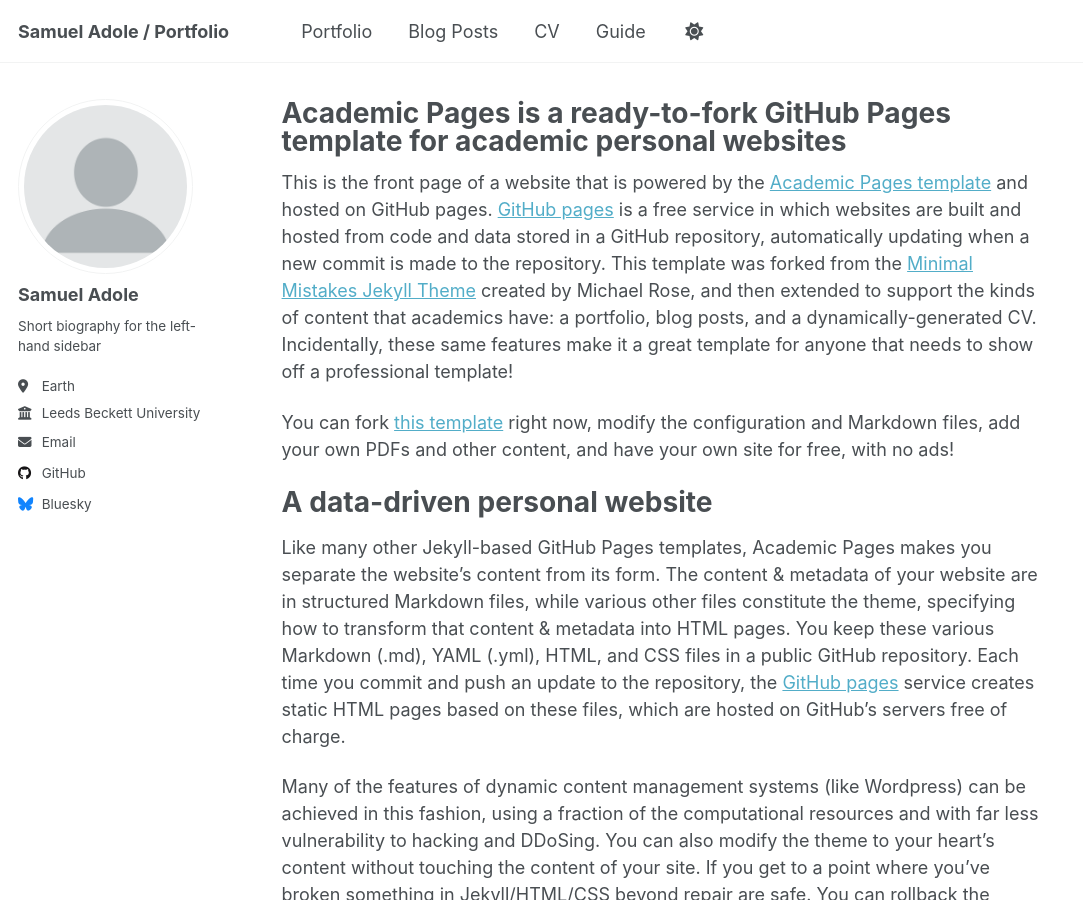
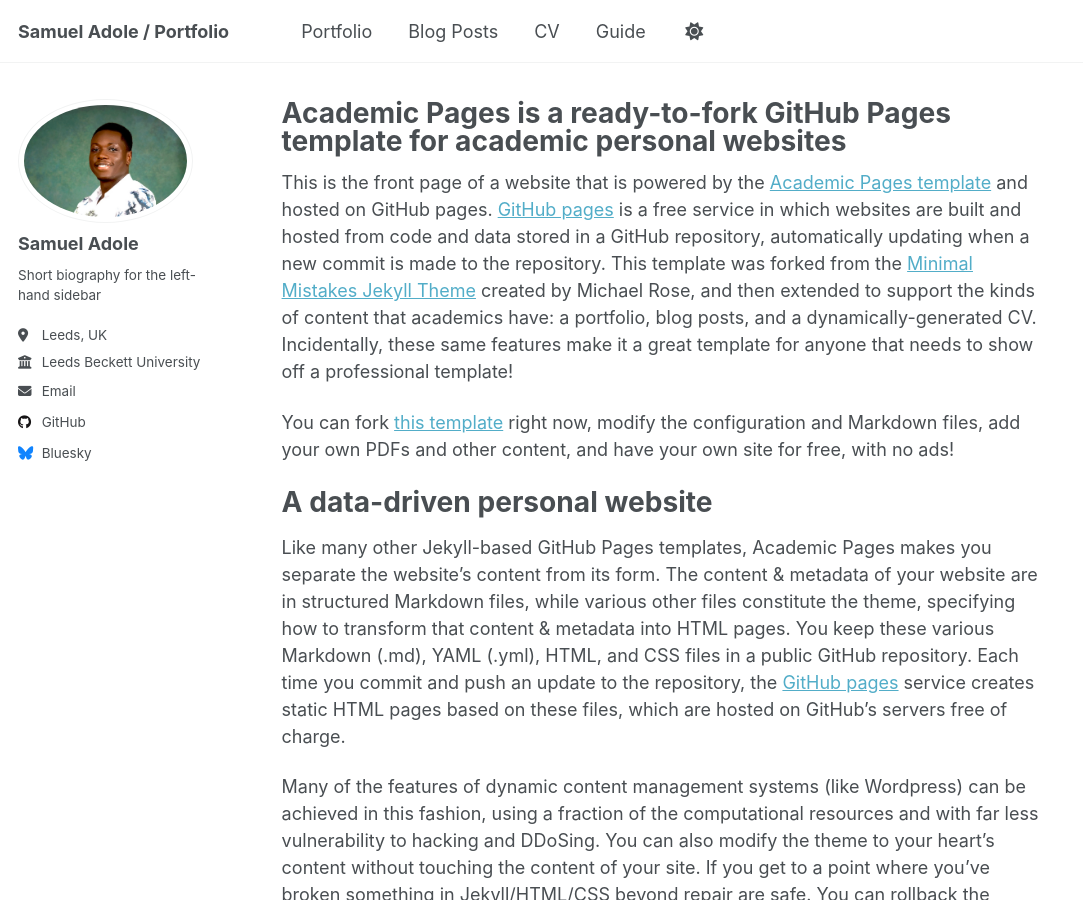
Before and after one commit to samueladole/samueladole.github.io, a Jekyll site: the page built from _pages/about.md, in a window 1280 px wide and 900 px high. Shown: the whole window, without its empty margins (0-1083 px from the left). Built offline with Jekyll 4.4.1, drawn with Linux system fonts in a browser that asks for light colours; a script that is not in the unit is left out.

Commit message:
Update author location and profile image

```diff
--- a/_config.yml
+++ b/_config.yml
@@ -27,7 +27,7 @@
   name             : "Samuel Adole"
   pronouns         : # example: "she/her"
   bio              : "Short biography for the left-hand sidebar"
-  location         : "Earth"
+  location         : "Leeds, UK"
   employer         : "Leeds Beckett University"
   uri              : # URL
   email            : "adoleichasamuel@gmail.com"
```
Also changed, not shown: images/profile.png.
